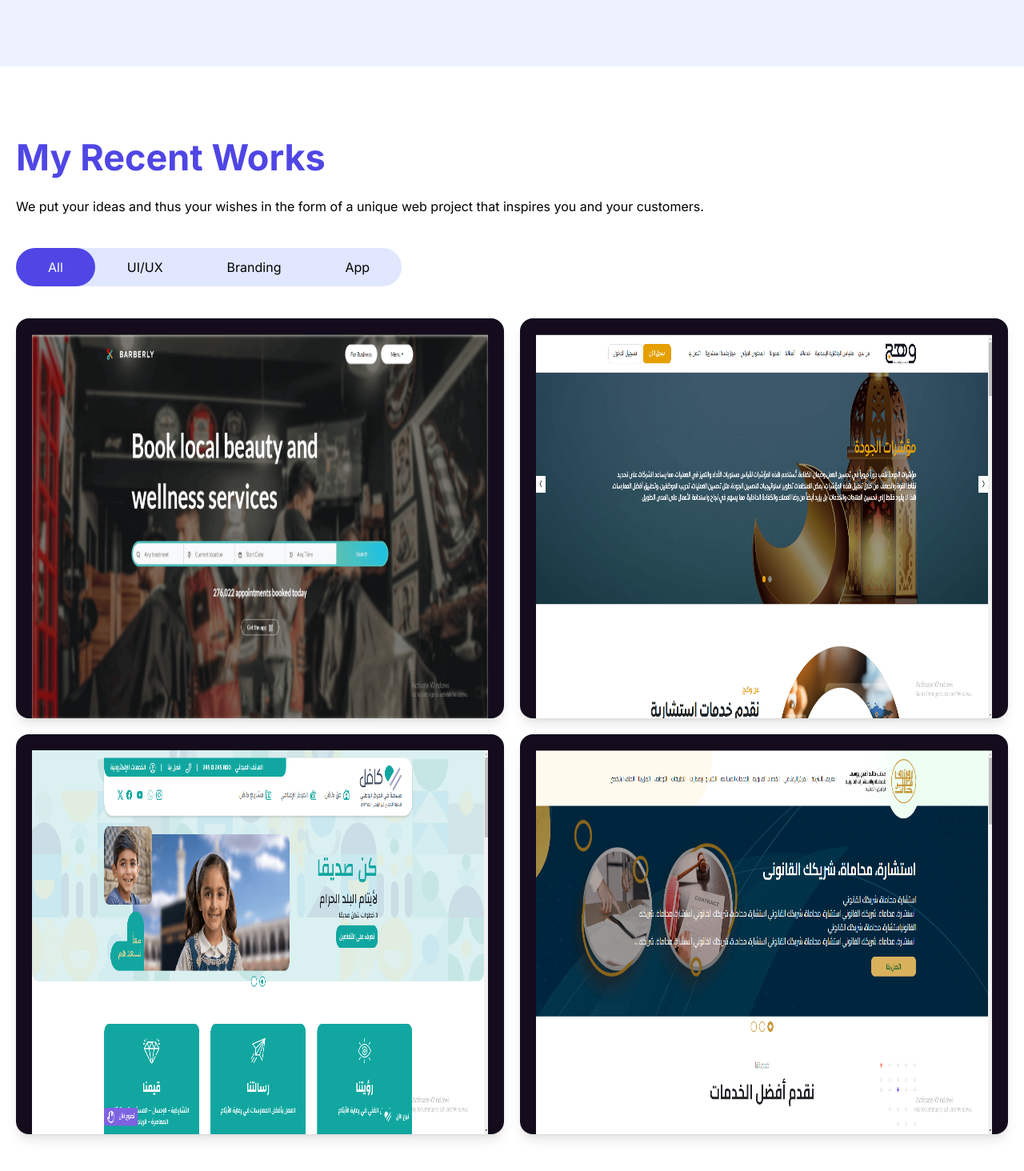
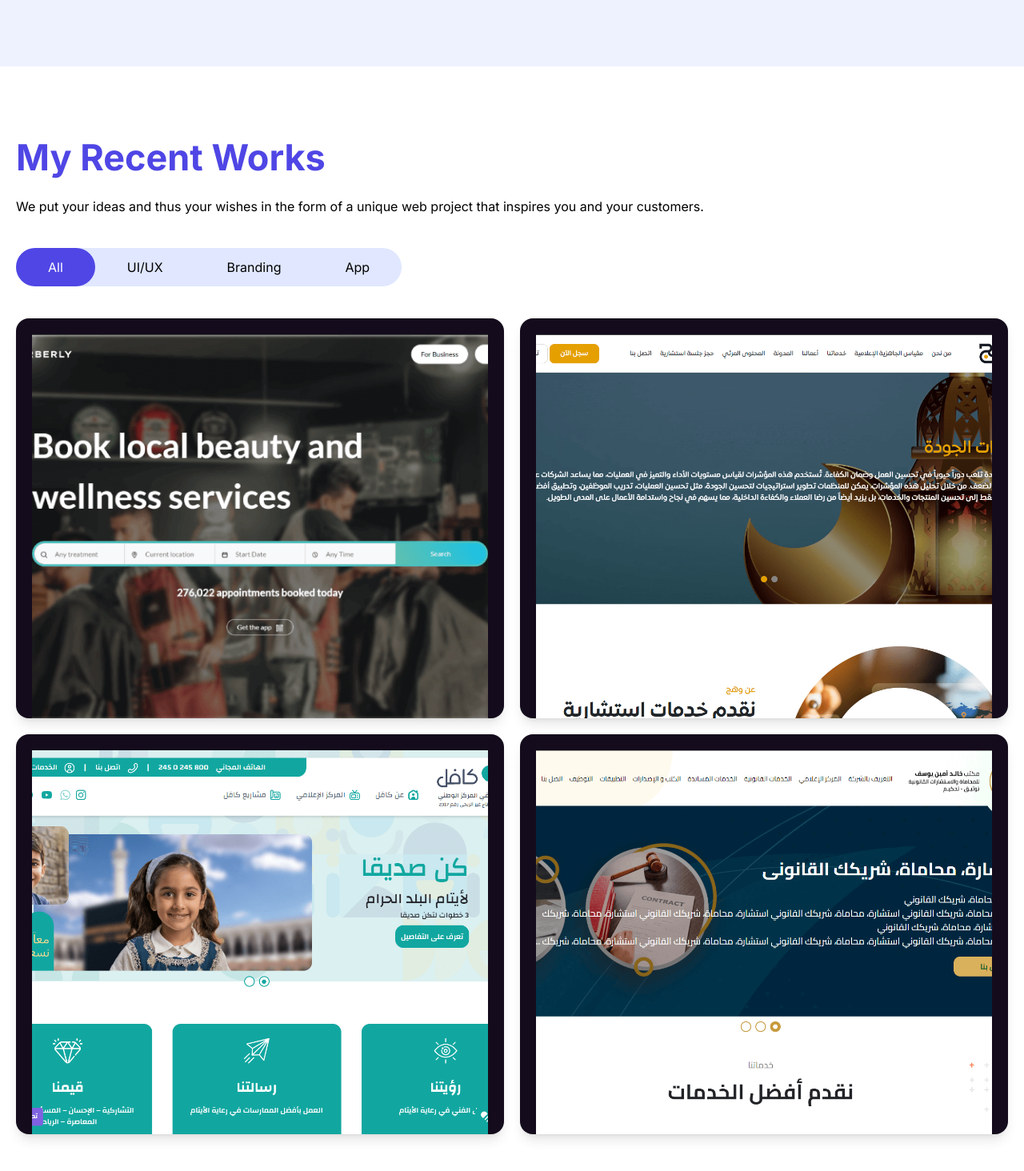
Before and after one commit to asadullahchowdhury/next-js-portfolio-1, a Next.js app: page / in a window 1280 px wide. Shown: the part 1659-3123 px from the top of the page at 80% size. Built offline with nearby package versions, Linux system fonts and the light colour scheme.

Commit message:
ui update

```diff
--- a/app/page.js
+++ b/app/page.js
@@ -255,12 +255,12 @@ export default function Home() {
                     inspires you and your customers.</p>
 
                 <div className="bg-indigo-100 rounded-full inline-flex mb-10">
-                    <button type="button" className="rounded-full md:px-10 px-5 py-3 bg-theme text-white"
+                    <button type="button" className="rounded-full md:px-10 sm:px-5 px-4 py-3 bg-theme text-white"
                             data-filter="all">All
                     </button>
-                    <button type="button" className="rounded-full md:px-10 px-5 py-3" data-filter=".category-a">UI/UX
+                    <button type="button" className="rounded-full md:px-10 sm:px-5 px-4 py-3" data-filter=".category-a">UI/UX
                     </button>
-                    <button type="button" className="rounded-full md:px-10 px-5 py-3"
+                    <button type="button" className="rounded-full md:px-10 sm:px-5 px-4 py-3"
                             data-filter=".category-b">Branding
                     </button>
                     <button type="button" className="rounded-full md:px-10 px-5 py-3" data-filter=".category-c">App
@@ -268,10 +268,12 @@ export default function Home() {
                 </div>
 
 
-                <div className="mix-container grid grid-cols-2 gap-5">
+                <div className="mix-container grid xl:grid-cols-2 gap-5">
 
                     <div data-filter=".category-a" className="bg-[#140c1c] rounded-2xl shadow-lg px-5 pt-5 overflow-hidden h-[500px] relative group">
-                        <Image className="w-full h-full" src={work1} placeholder="blur" alt="work1"/>
+                        <div className="w-full h-full ">
+                            <Image className="w-full object-cover h-full" src={work1} placeholder="blur" alt="work1"/>
+                        </div>
 
                         <a href="https://barberly.thethemeai.com"
                            className="text-white absolute bottom-[-100px] group-hover:bottom-[20px] w-full left-0 px-7 pt-5 transition-all duration-500"
@@ -281,8 +283,11 @@ export default function Home() {
                         </a>
                     </div>
 
-                    <div data-filter=".category-b" className="bg-[#140c1c] rounded-2xl shadow-lg px-5 pt-5 overflow-hidden h-[500px] relative group">
-                        <Image className="w-full h-full" src={work2} placeholder="blur" alt="work1"/>
+                    <div data-filter=".category-b"
+                         className="bg-[#140c1c] rounded-2xl shadow-lg px-5 pt-5 overflow-hidden h-[500px] relative group">
+                        <div className="w-full h-full">
+                            <Image className="w-full object-cover h-full" src={work2} placeholder="blur" alt="work2"/>
+                        </div>
 
                         <a href="https://barberly.thethemeai.com"
                            className="text-white absolute bottom-[-100px] group-hover:bottom-[20px] w-full left-0 px-7 pt-5 transition-all duration-500"
@@ -292,8 +297,11 @@ export default function Home() {
                         </a>
                     </div>
 
-                    <div data-filter=".category-c" className="bg-[#140c1c] rounded-2xl shadow-lg px-5 pt-5 overflow-hidden h-[500px] relative group">
-                        <Image className="w-full h-full" src={work3} placeholder="blur" alt="work1"/>
+                    <div data-filter=".category-c"
+                         className="bg-[#140c1c] rounded-2xl shadow-lg px-5 pt-5 overflow-hidden h-[500px] relative group">
+                        <div className="w-full h-full ">
+                            <Image className="w-full object-cover h-full" src={work3} placeholder="blur" alt="work3"/>
+                        </div>
 
                         <a href="https://barberly.thethemeai.com"
                            className="text-white absolute bottom-[-100px] group-hover:bottom-[20px] w-full left-0 px-7 pt-5 transition-all duration-500"
@@ -303,8 +311,11 @@ export default function Home() {
                         </a>
                     </div>
 
-                    <div data-filter=".category-d" className="bg-[#140c1c] rounded-2xl shadow-lg px-5 pt-5 overflow-hidden h-[500px] relative group">
-                        <Image className="w-full h-full" src={work4} placeholder="blur" alt="work1"/>
+                    <div data-filter=".category-d"
+                         className="bg-[#140c1c] rounded-2xl shadow-lg px-5 pt-5 overflow-hidden h-[500px] relative group">
+                        <div className="w-full h-full ">
+                            <Image className="w-full object-cover h-full" src={work4} placeholder="blur" alt="work4"/>
+                        </div>
 
                         <a href="https://barberly.thethemeai.com"
                            className="text-white absolute bottom-[-100px] group-hover:bottom-[20px] w-full left-0 px-7 pt-5 transition-all duration-500"
```
